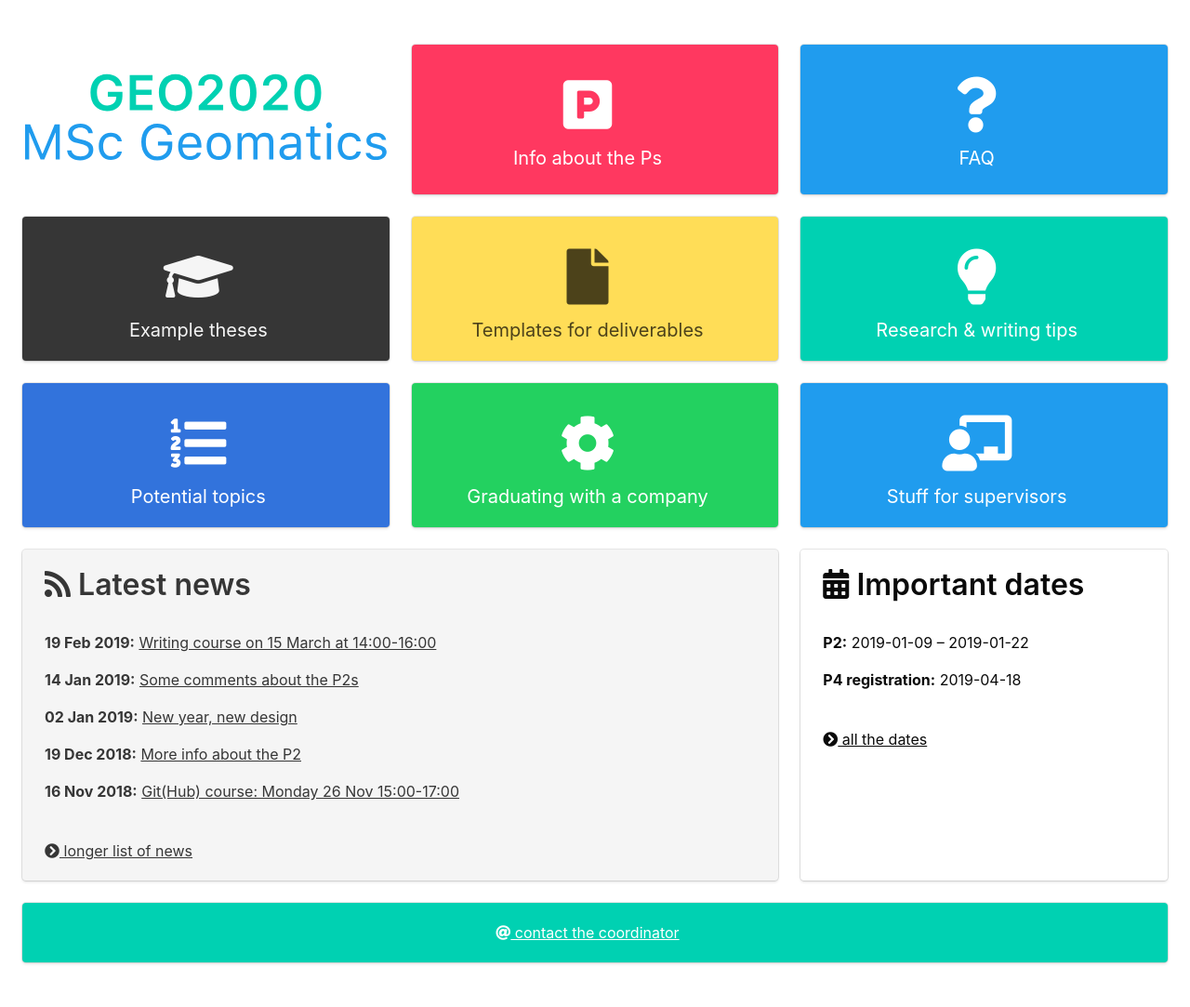
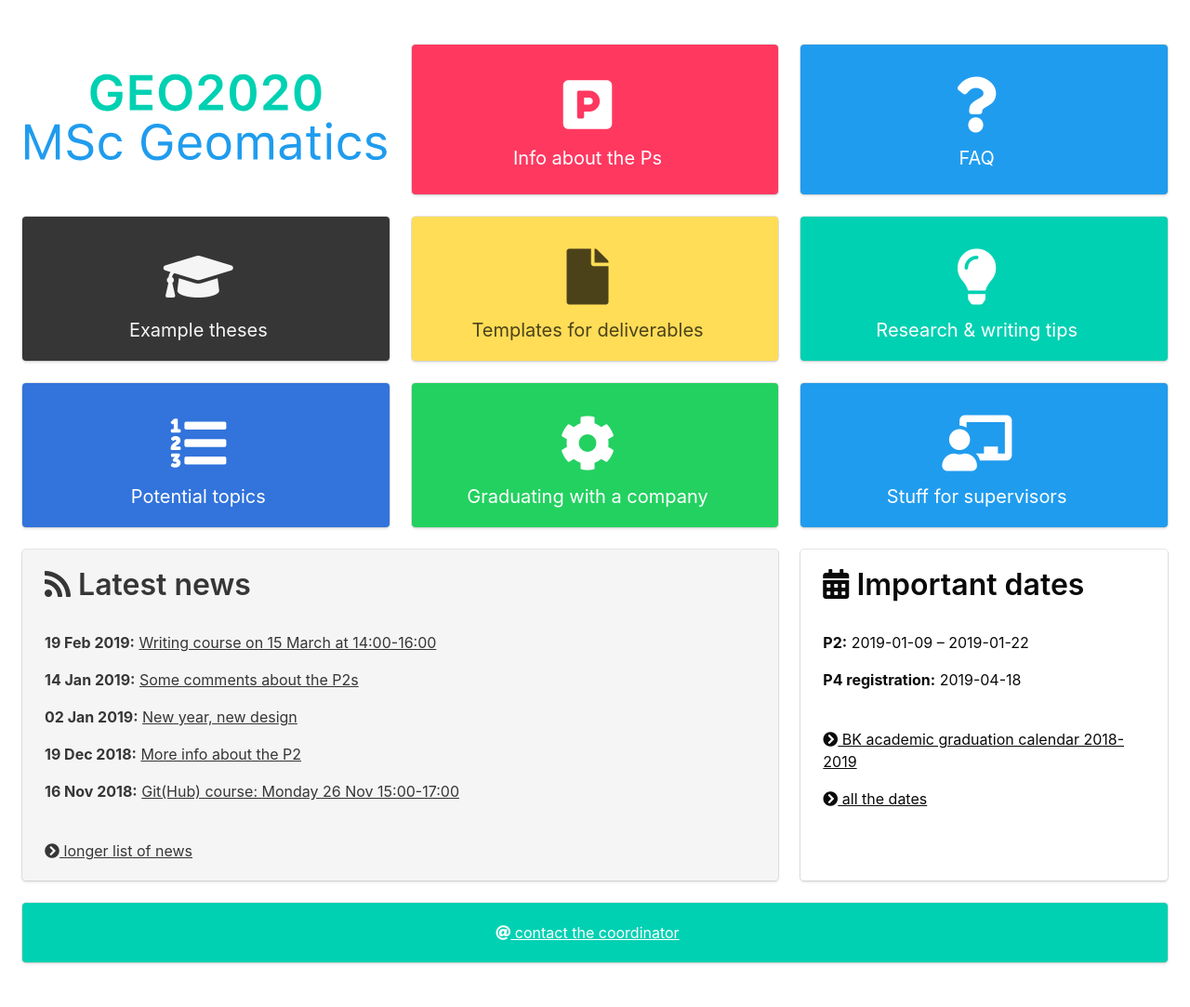
Before and after one commit to tudelft3d/geo2020, a Jekyll site: the page built from index.html, in a window 1280 px wide. Shown: the whole page at 93% size. Built offline with Jekyll 4.4.1, drawn with Linux system fonts in a browser that asks for light colours; nearby versions of some CDN libraries.

Commit message:
Calendar in homepage

```diff
--- a/index.html
+++ b/index.html
@@ -140,6 +140,7 @@ title: GEO2020--MSc Geomatics
           </p>
           {% endfor %}
           <br>
+          <p><a href="{{ '/dates/Jaarkalender_afstuderen_2018-2019.pdf' | prepend: site.baseurl}}"><i class="fas fa-chevron-circle-right"></i> BK academic graduation calendar 2018-2019</a></p>
           <p><a href="{{ '/dates' | prepend: site.baseurl}}"><i class="fas fa-chevron-circle-right"></i> all the dates</a></p>
         </div>
       </article>
```
